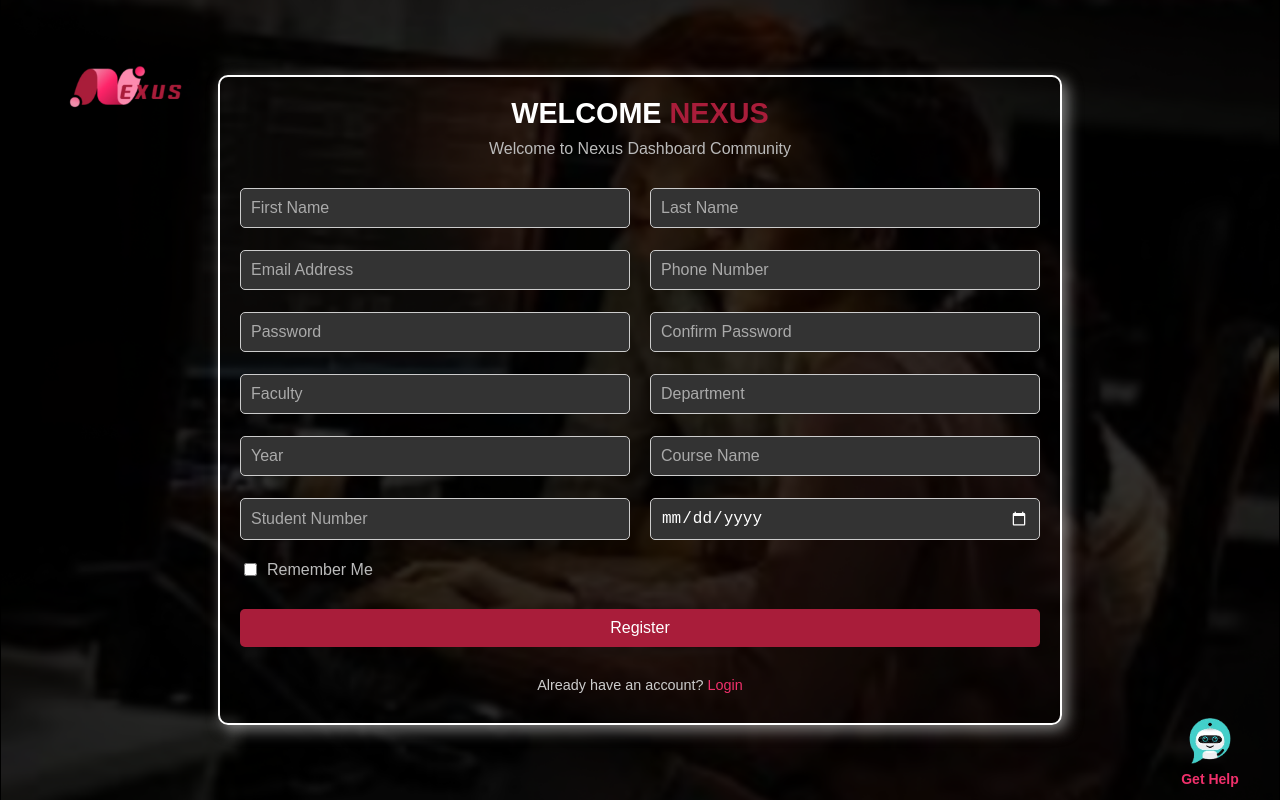
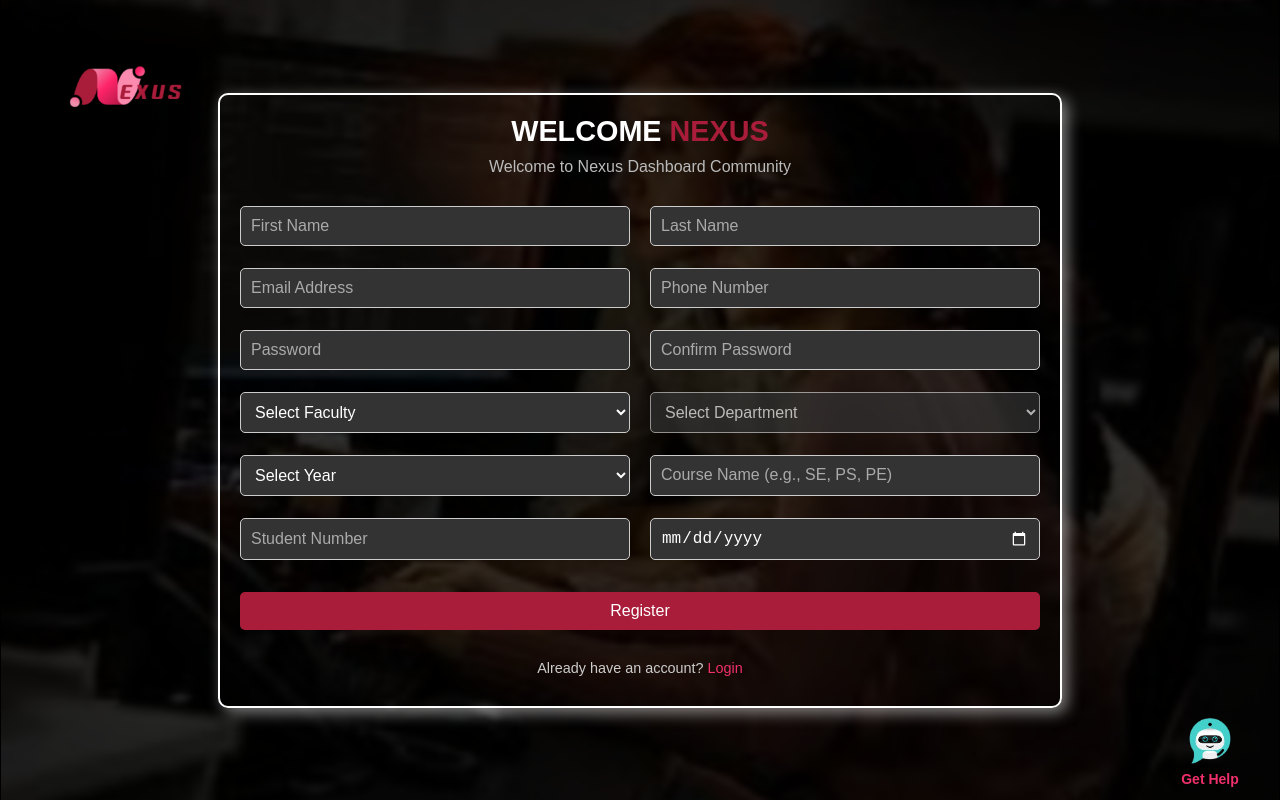
Before and after one commit to krypton-nexus/frontend, a React (Create React App) app: page /signup in a window 1280 px wide. Built offline with nearby package versions, Linux system fonts and the light colour scheme.

Commit message:
updated signup

```diff
--- a/src/Components/Signup.jsx
+++ b/src/Components/Signup.jsx
@@ -6,6 +6,80 @@ import "../CSS/Signup.css";
 import logo1 from "../Images/logo1.png";
 
 const BASE_URL = process.env.REACT_APP_BASE_URL;
+
+const facultyData = {
+  "Faculty of Commerce & Management studies": [
+    "DEPARTMENT OF ACCOUNTANCY",
+    "DEPARTMENT OF COMMERCE & FINANCIAL MANAGEMENT",
+    "DEPARTMENT OF FINANCE",
+    "DEPARTMENT OF HUMAN RESOURCE MANAGEMENT",
+    "DEPARTMENT OF MARKETING MANAGEMENT",
+  ],
+  "Faculty of Computing and Technology": [
+    "Department of Applied Computing",
+    "Department of Computer Systems Engineering",
+    "Department of Software Engineering",
+  ],
+  "Faculty of Humanities": [
+    "Drama, Cinema, and Television",
+    "English",
+    "English Language Teaching",
+    "Fine Arts",
+    "Hindi Studies",
+    "Linguistics",
+    "Modern Languages",
+    "Pali & Buddhist Studies",
+    "Sanskrit and Eastern Studies",
+    "Sinhala",
+    "Western Classical Culture & Christian Culture",
+  ],
+  "Faculty of Medicine": [
+    "Anatomy",
+    "Biochemistry & Clinical Chemistry",
+    "Disability Studies",
+    "Family Medicine",
+    "Forensic Medicine",
+    "Medicine",
+    "Medical Education",
+    "Medical Microbiology",
+    "Obstetrics & Gynaecology",
+    "Paediatrics",
+    "Parasitology",
+    "Pathology",
+    "Pharmacology",
+    "Physiology",
+    "Psychiatry",
+    "Public Health",
+    "Surgery",
+  ],
+  "Faculty of Science": [
+    "Software Engineering Teaching Unit",
+    "Sports & Exercise Science",
+    "Chemistry",
+    "Industrial Management",
+    "Mathematics",
+    "Microbiology",
+    "Physics and Electronics",
+    "Plant and Molecular Biology",
+    "Statistics & Computer Science",
+    "Zoology and Environmental Management",
+  ],
+  "Faculty of Social Sciences": [
+    "Archaeology",
+    "Economics",
+    "Geography",
+    "History",
+    "Information Technology",
+    "International Studies",
+    "Mass Communication",
+    "Library and Information Science",
+    "Philosophy",
+    "Political Science",
+    "Sociology",
+    "Social Statistics",
+    "Sport Science and Physical Education",
+  ],
+};
 
 const Signup = () => {
   const navigate = useNavigate();
@@ -59,7 +133,16 @@ const Signup = () => {
 
   const handleChange = (e) => {
     const { name, value } = e.target;
-    setFormData((prev) => ({ ...prev, [name]: value }));
+    if (name === "faculty") {
+      setFormData((prev) => ({
+        ...prev,
+        faculty: value,
+        department: "", // reset department when faculty changes
+      }));
+    } else {
+      setFormData((prev) => ({ ...prev, [name]: value }));
+    }
+
     setFormErrors((prev) => ({ ...prev, [name]: "" }));
     setServerError("");
   };
@@ -195,33 +278,53 @@ const Signup = () => {
           </div>
 
           <div className="form-row">
-            <input
+            <select
               name="faculty"
-              placeholder="Faculty"
               className="input-field"
               value={formData.faculty}
               onChange={handleChange}
-            />
-            <input
+            >
+              <option value="">Select Faculty</option>
+              {Object.keys(facultyData).map((faculty) => (
+                <option key={faculty} value={faculty}>
+                  {faculty}
+                </option>
+              ))}
+            </select>
+            <select
               name="department"
-              placeholder="Department"
               className="input-field"
               value={formData.department}
               onChange={handleChange}
-            />
+              disabled={!formData.faculty}
+            >
+              <option value="">Select Department</option>
+              {facultyData[formData.faculty]?.map((dept) => (
+                <option key={dept} value={dept}>
+                  {dept}
+                </option>
+              ))}
+            </select>
           </div>
 
           <div className="form-row">
-            <input
+            <select
               name="year"
-              placeholder="Year"
               className="input-field"
               value={formData.year}
               onChange={handleChange}
-            />
+            >
+              <option value="">Select Year</option>
+              {[1, 2, 3, 4, 5].map((y) => (
+                <option key={y} value={y}>
+                  {y}
+                </option>
+              ))}
+            </select>
+
             <input
               name="courseName"
-              placeholder="Course Name"
+              placeholder="Course Name (e.g., SE, PS, PE)"
               className="input-field"
               value={formData.courseName}
               onChange={handleChange}
@@ -245,11 +348,6 @@ const Signup = () => {
             />
           </div>
 
-          <div className="remember-me">
-            <input type="checkbox" id="remember" />
-            <label htmlFor="remember">Remember Me</label>
-          </div>
-
           <button type="submit" className="register-btn" disabled={loading}>
             {loading ? "Registering..." : "Register"}
           </button>
@@ -262,7 +360,6 @@ const Signup = () => {
                 </p>
               )
           )}
-
           {serverError && <p className="error-message">{serverError}</p>}
         </form>
 
```
